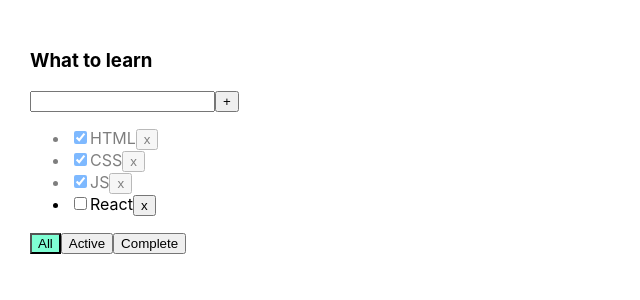
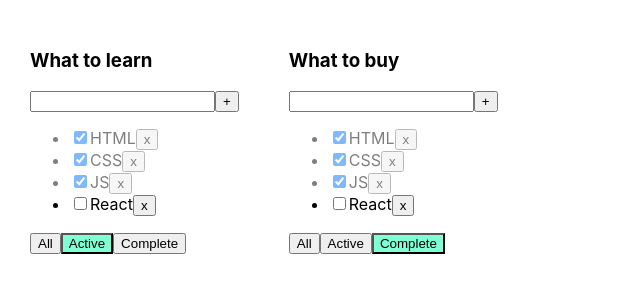
Before and after one commit to IJTINK7/Week, a React (Create React App) app in the folder Monday/todolist-ts/: page / in a window 1280 px wide. Shown: the top 300 px of the page, without its empty margins (0-640 px from the left). Built offline with nearby package versions, Linux system fonts and the light colour scheme.

Commit message:
Showing different todolists via "map" array method

```diff
--- a/Monday/todolist-ts/src/App.tsx
+++ b/Monday/todolist-ts/src/App.tsx
@@ -4,6 +4,11 @@ import {TasksType, ToDoList} from "./ToDoList";
 import {v1} from "uuid";
 
 export type FilterValuesType = "all" | "completed" | "active"
+type TodolistType={
+	id: string;
+	title: string;
+	filter: FilterValuesType;
+}
 
 function App() {
 	let [tasks, setTasks] = useState<Array<TasksType>>([
@@ -43,18 +48,26 @@ function App() {
 	if (filter === "active") {
 		tasksForTodolist = tasks.filter(el => !el.isDone)
 	}
+	let todolists:Array<TodolistType> = [
+		{id: v1(), title: "What to learn", filter: "active"},
+		{id: v1(), title: "What to buy", filter: "completed"}
+	]
 
 	return (
 		<div className="App">
-			<ToDoList
-				title={"What to learn"}
+			{
+				todolists.map(el=>{
+					return <ToDoList
+						title={el.title}
 						tasks={tasksForTodolist}
 						removeTask={removeTask}
 						changeFilter={changeFilter}
 						addTask={addTask}
 						changeTaskStatus={changeTaskStatus}
-				filter={filter}
+						filter={el.filter}
 					/>
+				})
+			}
 		</div>
 	);
 }
```
Lines whose indentation alone changed are shown as unchanged.
